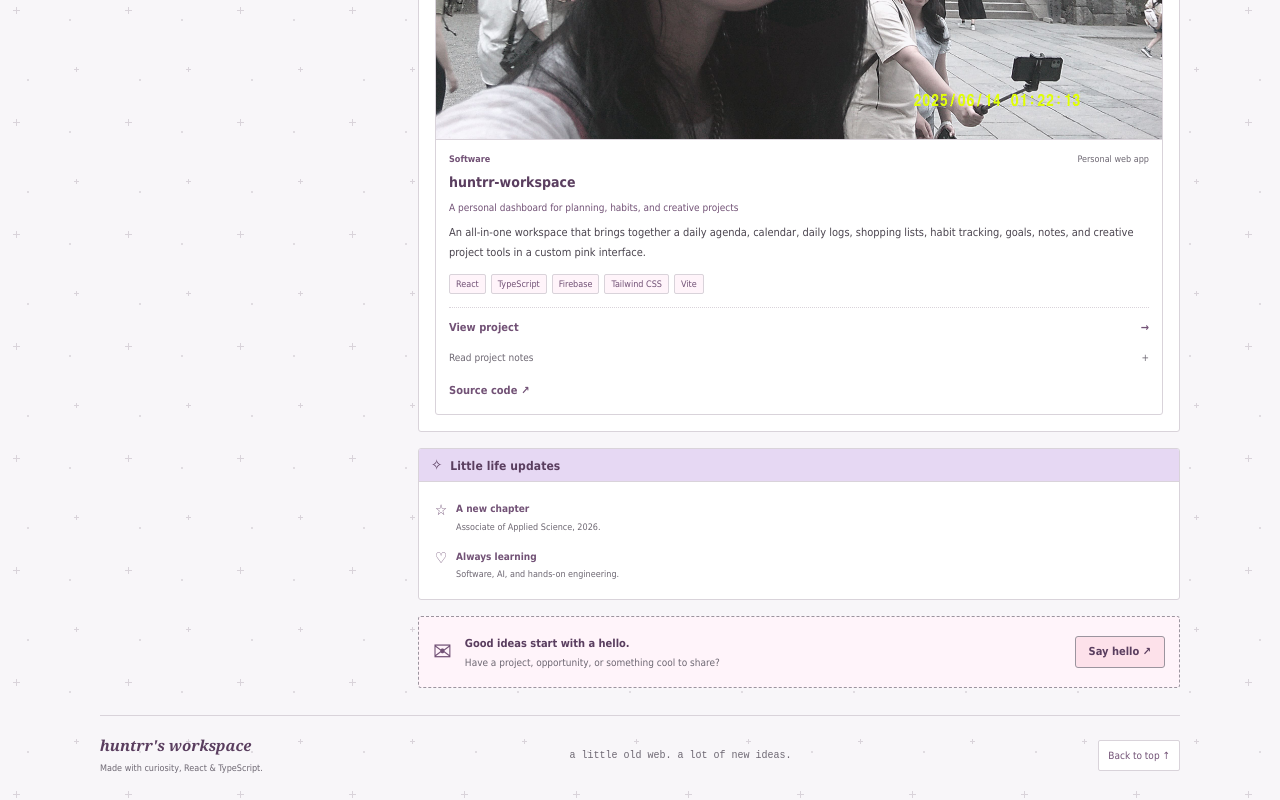
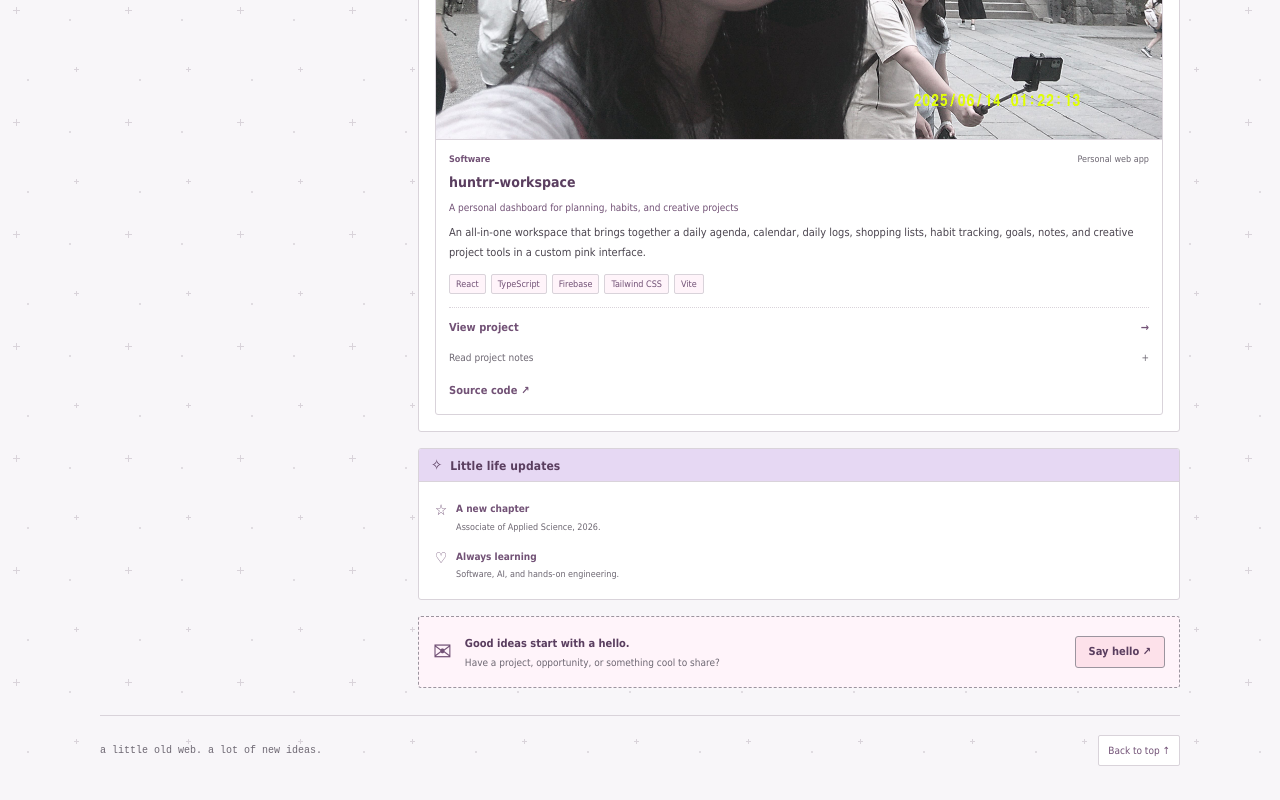
Before and after one commit to hntrbloom/huntrr-portfolio, a React (Vite) app in the folder hunter-portfolio-starter/: page / in a window 1280 px wide. Shown: the part 1461-2261 px from the top of the page. Built offline with nearby package versions, Linux system fonts and the light colour scheme.

Commit message:
Remove workspace branding from footer

```diff
--- a/hunter-portfolio-starter/src/components/Footer.tsx
+++ b/hunter-portfolio-starter/src/components/Footer.tsx
@@ -4,7 +4,6 @@ export default function Footer() {
   return (
     <footer className="site-footer">
       <div className="shell footer-content">
-        <div><Link className="footer-brand" to="/">huntrr's workspace</Link><p>Made with curiosity, React & TypeScript.</p></div>
         <span className="footer-message">a little old web. a lot of new ideas.</span>
         <button type="button" className="back-top" onClick={() => window.scrollTo({
           top: 0,
```
